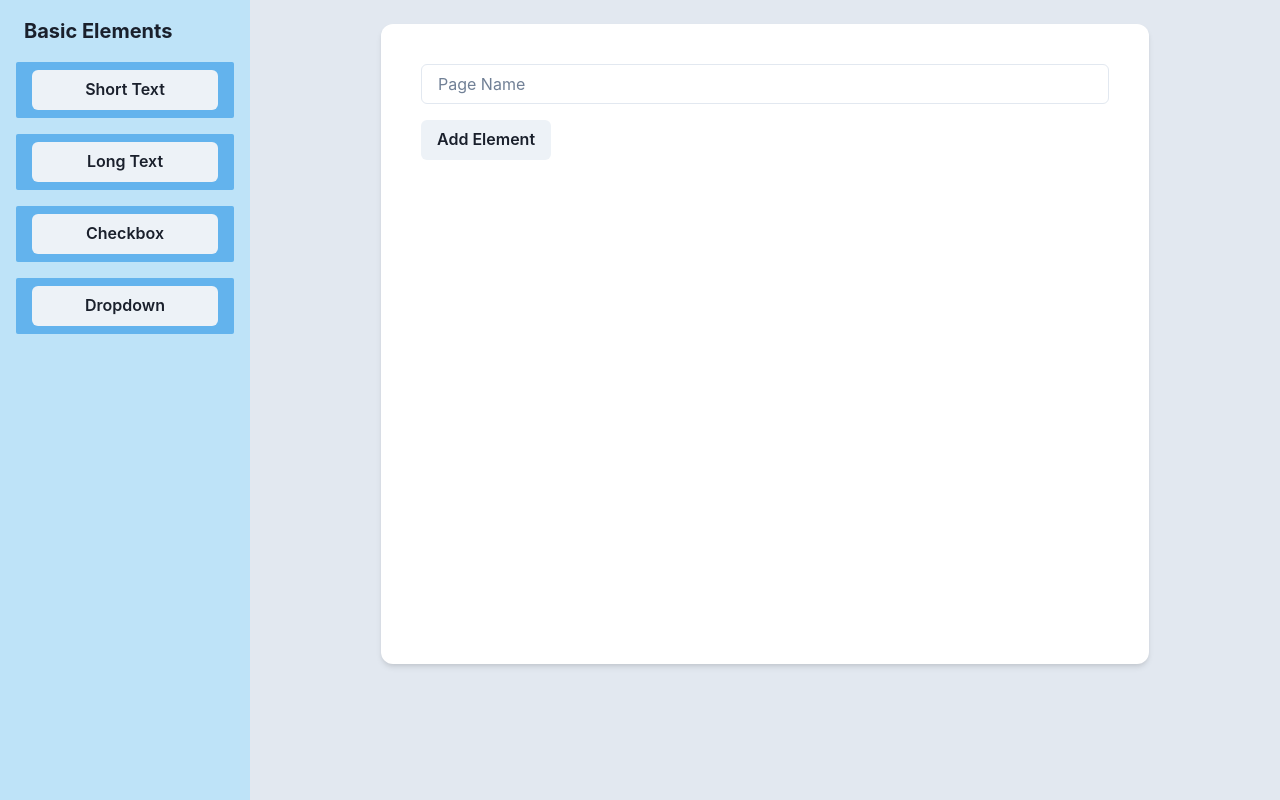
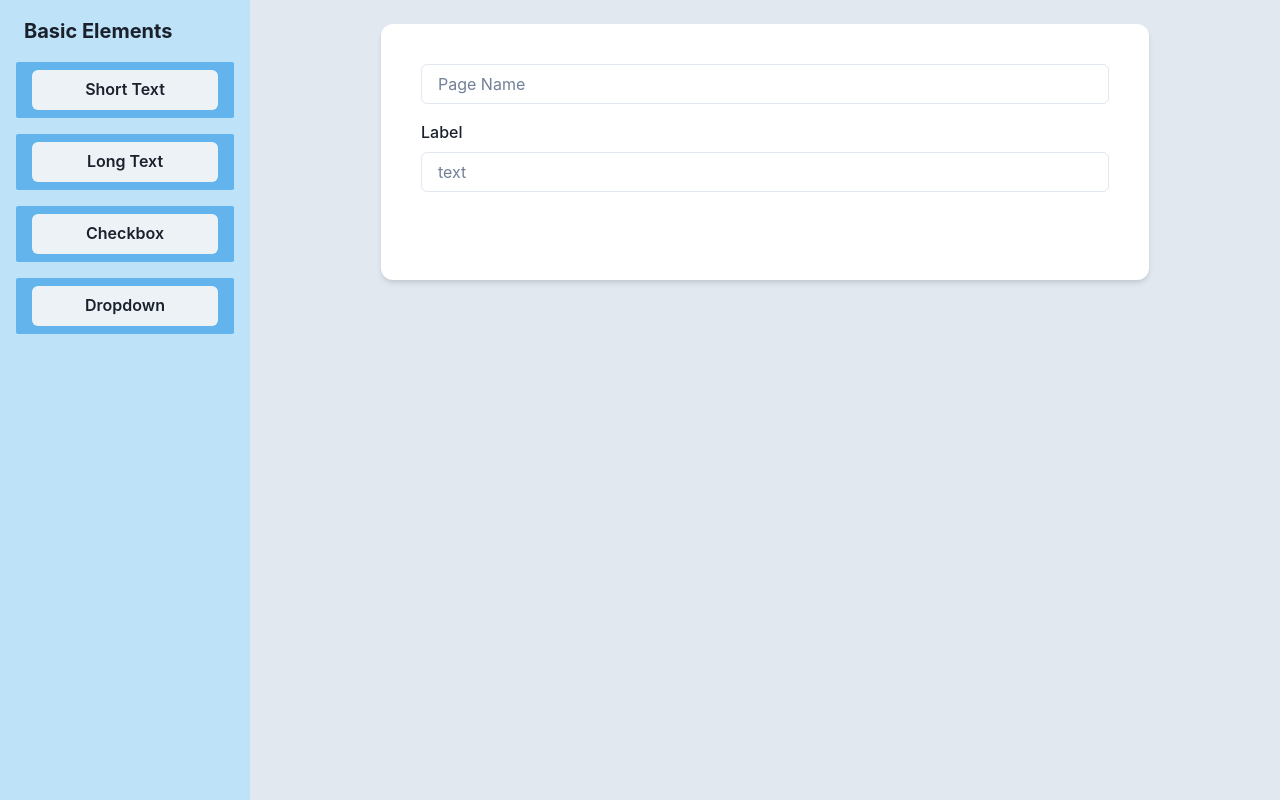
Before and after one commit to cherryDevloper/form-generator, a React (Create React App) app: page /form-generator in a window 1280 px wide. Both pictures are taken after a click on the button "Short Text". Built offline with nearby package versions, Linux system fonts and the light colour scheme; the HTML template or start-up script is replaced by a standard one.

Commit message:
- Passed the elements array as a prop to the child component for rendering.

```diff
--- a/src/components/FormBuilder/index.tsx
+++ b/src/components/FormBuilder/index.tsx
@@ -21,28 +21,19 @@ interface Page {
   name: string;
   elements: Element[];
 }
-const FormBuilder: React.FC = () => {
+interface FormBuilderProps {
+  elements: Element[];
+}
+const FormBuilder: React.FC<FormBuilderProps> = ({ elements }) => {
   const [page, setPage] = useState<Page>({ name: '', elements: [] });
 
-  const addElement = () => {
-    setPage((prevPage) => ({
-      ...prevPage,
-      elements: [...prevPage.elements, { name: '', type: ElementType.Text }],
-    }));
-  };
-
-  const removeElement = (elementIndex: number) => {
-    setPage((prevPage) => ({
-      ...prevPage,
-      elements: prevPage.elements.filter((_, index) => index !== elementIndex),
-    }));
-  };
+  console.log('elements', elements);
 
   return (
     <Flex
       direction={'column'}
       bg={'white'}
-      h={'80vh'}
+      min-h={'80vh'}
       p={'10'}
       rounded={'xl'}
       shadow={'md'}
@@ -58,41 +49,38 @@ const FormBuilder: React.FC = () => {
             }}
           />
         </Flex>
-        {page.elements.map((element: any, elementIndex: number) => (
+        {elements.map((element: Element, elementIndex: number) => (
           <Box
             key={elementIndex}
             marginBottom="1rem"
           >
             <Flex>
               <FormControl>
-                <FormLabel>Element Name</FormLabel>
-                <Input
-                  placeholder="Element Name"
-                  value={element.name}
-                  onChange={(e) => {
-                    setPage((prevPage) => ({
-                      ...prevPage,
-                      elements: prevPage.elements.map((el, index) =>
-                        index === elementIndex
-                          ? { ...el, name: e.target.value }
-                          : el
-                      ),
-                    }));
-                  }}
-                />
+                <FormLabel>
+                  {element.name !== '' ? element.name : 'Label'}
+                </FormLabel>
+                {element.type === ElementType.ShortText ? (
+                  <Input
+                    placeholder="text"
+                    value={element.name}
+                    onChange={(e) => {
+                      const updatedElements = [...elements];
+                      updatedElements[elementIndex].name = e.target.value;
+                      // setElements(updatedElements);
+                    }}
+                  />
+                ) : null}
               </FormControl>
 
-              <Button
+              {/* <Button
                 marginLeft="1rem"
-                onClick={() => removeElement(elementIndex)}
+                // onClick={() => removeElement(elementIndex)}
               >
                 Remove Element
-              </Button>
+              </Button> */}
             </Flex>
           </Box>
         ))}
-
-        <Button onClick={() => addElement()}>Add Element</Button>
       </Box>
 
       {/* <pre>{JSON.stringify(pages, null, 2)}</pre> */}
--- a/src/enums.ts
+++ b/src/enums.ts
@@ -1,6 +1,7 @@
 export enum ElementType {
-  Text = 'text',
+  ShortText = 'text',
   Checkbox = 'checkbox',
   Select = 'select',
   Radio = 'radio',
+  LongText = 'textArea',
 }
```
